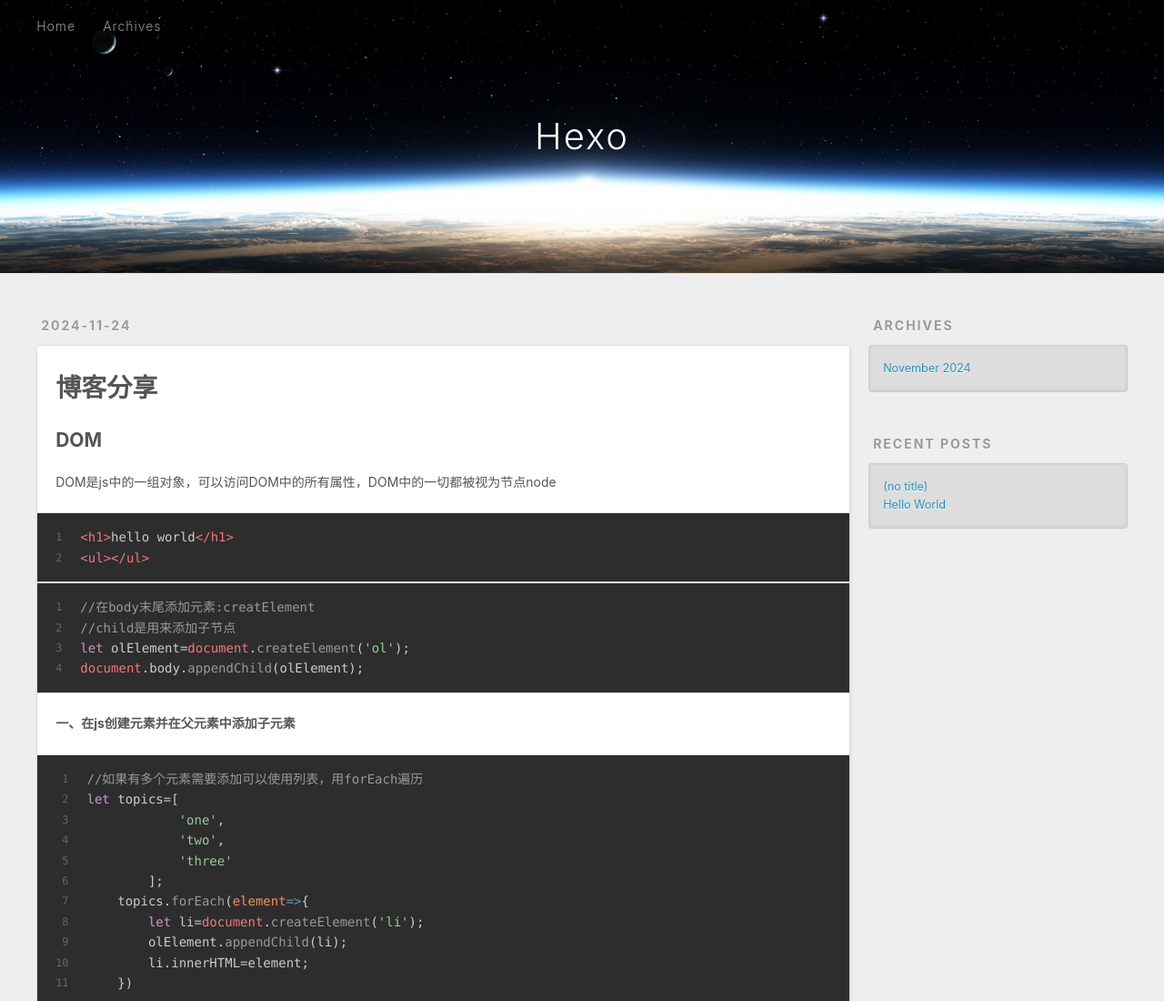
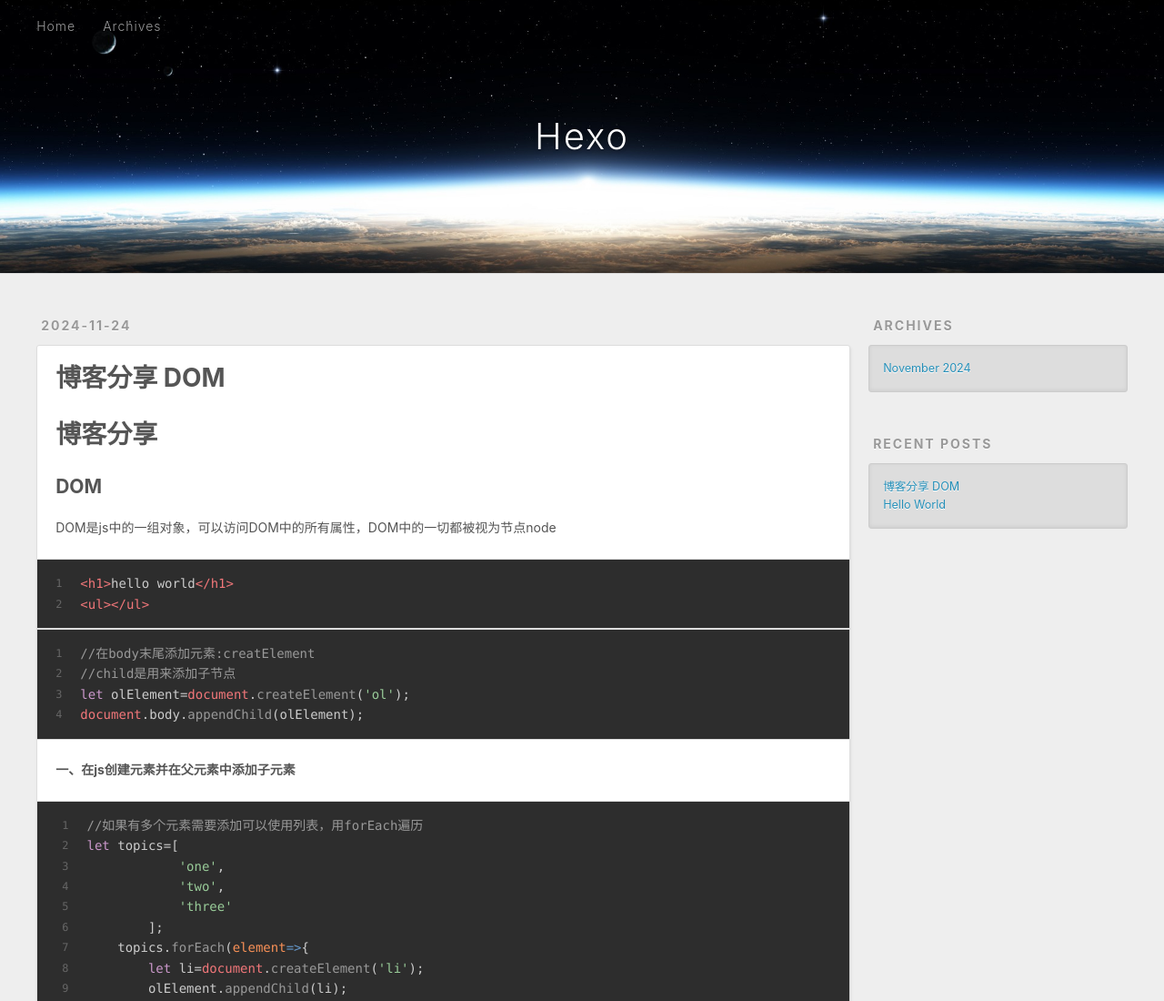
Before and after one commit to YYYSSSRRR/YYYSSSRRR.github.io, a plain HTML site: page 2024/11/24/分享/index.html in a window 1280 px wide. Shown: the top 1100 px of the page at 91% size. Drawn offline with Linux system fonts and the light colour scheme.

Commit message:
Site updated: 2024-11-27 22:32:14

```diff
--- a/2024/11/24/分享/index.html
+++ b/2024/11/24/分享/index.html
@@ -4,17 +4,17 @@
   <meta charset="utf-8">
 
 
-  <title>Hexo</title>
+  <title>博客分享 DOM | Hexo</title>
   <meta name="viewport" content="width=device-width, initial-scale=1, shrink-to-fit=no">
   <meta name="description" content="博客分享DOMDOM是js中的一组对象，可以访问DOM中的所有属性，DOM中的一切都被视为节点node 12&lt;h1&gt;hello world&lt;&#x2F;h1&gt;&lt;ul&gt;&lt;&#x2F;ul&gt;  1234&#x2F;&#x2F;在body末尾添加元素:creatElement&#x2F;&#x2F;child是用来添加子节点let olElement&#x3D;document.createElement(&#x27;ol&amp;">
 <meta property="og:type" content="article">
-<meta property="og:title" content="Hexo">
+<meta property="og:title" content="博客分享 DOM">
 <meta property="og:url" content="http://yoursite.com/2024/11/24/%E5%88%86%E4%BA%AB/index.html">
 <meta property="og:site_name" content="Hexo">
 <meta property="og:description" content="博客分享DOMDOM是js中的一组对象，可以访问DOM中的所有属性，DOM中的一切都被视为节点node 12&lt;h1&gt;hello world&lt;&#x2F;h1&gt;&lt;ul&gt;&lt;&#x2F;ul&gt;  1234&#x2F;&#x2F;在body末尾添加元素:creatElement&#x2F;&#x2F;child是用来添加子节点let olElement&#x3D;document.createElement(&#x27;ol&amp;">
 <meta property="og:locale" content="en_US">
 <meta property="article:published_time" content="2024-11-24T08:36:25.127Z">
-<meta property="article:modified_time" content="2024-11-24T07:02:54.591Z">
+<meta property="article:modified_time" content="2024-11-27T14:31:49.731Z">
 <meta property="article:author" content="YYYSSSRRR">
 <meta name="twitter:card" content="summary">
 
@@ -81,6 +81,16 @@
   <div class="article-inner">
 
 
+      <header class="article-header">
+
+
+    <h1 class="p-name article-title" itemprop="headline name">
+      博客分享 DOM
+    </h1>
+
+
+      </header>
+
     <div class="e-content article-entry" itemprop="articleBody">
 
         <h1 id="博客分享"><a href="#博客分享" class="headerlink" title="博客分享"></a>博客分享</h1><h2 id="DOM"><a href="#DOM" class="headerlink" title="DOM"></a>DOM</h2><p>DOM是js中的一组对象，可以访问DOM中的所有属性，DOM中的一切都被视为节点node</p>
@@ -118,7 +128,7 @@
 
     </div>
     <footer class="article-footer">
-      <a data-url="http://yoursite.com/2024/11/24/%E5%88%86%E4%BA%AB/" data-id="cm3zzaufy0000fotq5crr7fay" data-title="" class="article-share-link"><span class="fa fa-share">Share</span></a>
+      <a data-url="http://yoursite.com/2024/11/24/%E5%88%86%E4%BA%AB/" data-id="cm3zzaufy0000fotq5crr7fay" data-title="博客分享 DOM" class="article-share-link"><span class="fa fa-share">Share</span></a>
 
 
 
@@ -169,7 +179,7 @@
       <ul>
 
           <li>
-            <a href="/2024/11/24/%E5%88%86%E4%BA%AB/">(no title)</a>
+            <a href="/2024/11/24/%E5%88%86%E4%BA%AB/">博客分享 DOM</a>
           </li>
 
           <li>
```
Also changed, not shown: 2024/11/02/hello-world/index.html (+2 -2 lines), archives/2024/11/index.html (+7 -1 lines), archives/2024/index.html (+7 -1 lines), archives/index.html (+7 -1 lines), index.html (+12 -2 lines).
